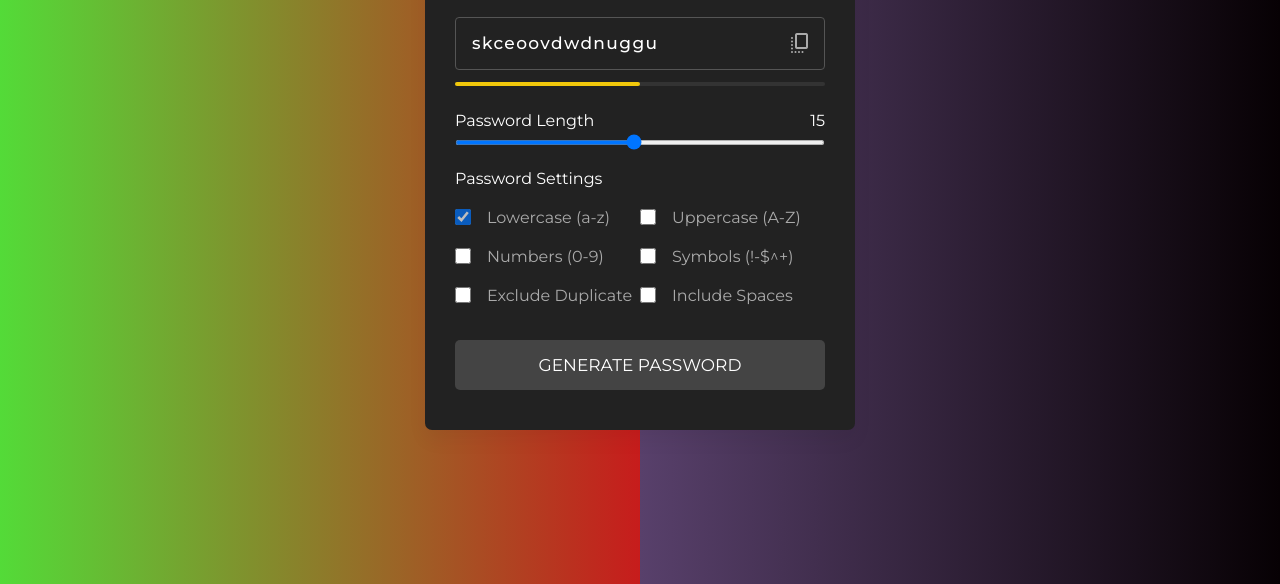
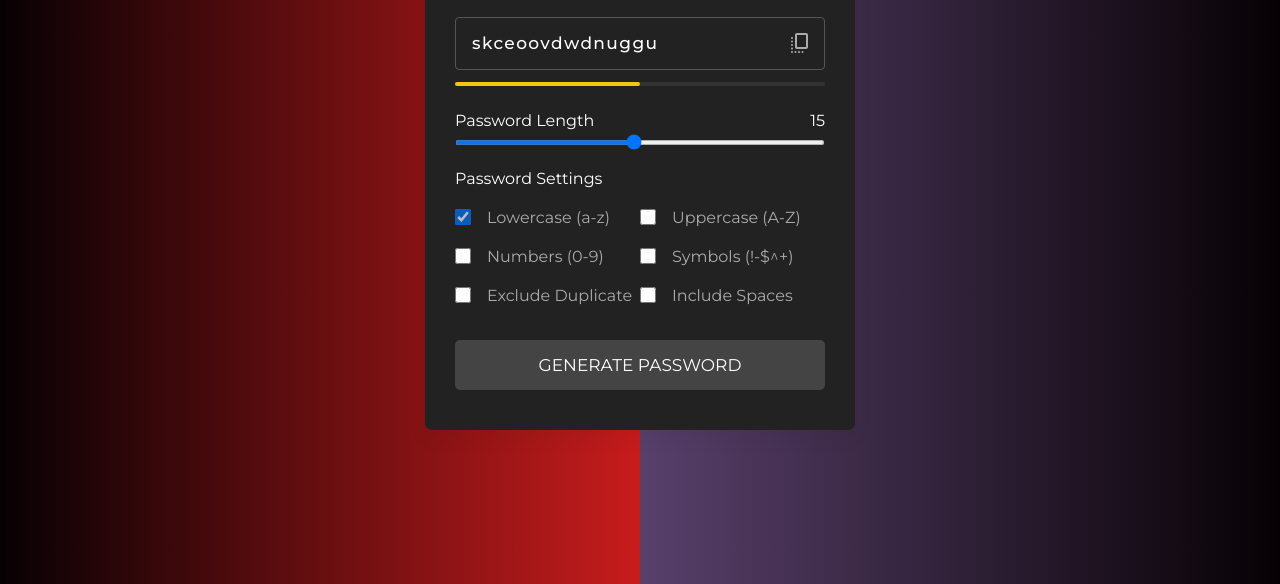
Before and after one commit to Hkohansal/Password-Generator, a plain HTML site: page Password Generator/index.html in a window 1280 px wide. Shown: the part 216-800 px from the top of the page. Drawn offline with nearby package versions, Linux system fonts and the light colour scheme.

Commit message:
backgroud-update

```diff
--- a/Password Generator/style.css
+++ b/Password Generator/style.css
@@ -5,22 +5,19 @@
   font-family: "Montserrat", sans-serif;
   color: #fff;
 }
-
 body {
   display: flex;
   align-items: center;
   justify-content: center;
   min-height: 100vh;
-  background-image: linear-gradient(to right, rgb(83, 219, 56), rgb(199, 28, 28) 50%, rgb(88, 64, 107) 50%, rgb(7, 1, 4));
+  background-image: linear-gradient(to right, rgb(7, 1, 4), rgb(199, 28, 28) 50%, rgb(88, 64, 107) 50%, rgb(7, 1, 4));
 }
-
 .container {
   width: 430px;
   background: #222;
   border-radius: 7px;
   box-shadow: 0 10px 20px rgba(0, 0, 0, 0.05);
 }
-
 .container h2 {
   font-weight: 600;
   font-size: 21px;
@@ -28,15 +25,12 @@ body {
   border-bottom: 1px solid #444;
   text-align: center;
 }
-
 .wrapper {
   margin: 20px 30px;
 }
-
 .input-box {
   position: relative;
 }
-
 .input-box input {
   width: 100%;
   height: 53px;
@@ -49,7 +43,6 @@ body {
   border: 1px solid #555;
   padding: 0 48px 0 16px;
 }
-
 .input-box span {
   position: absolute;
   right: 13px;
@@ -57,11 +50,9 @@ body {
   line-height: 53px;
   color: #aaa;
 }
-
 .input-box span:hover {
   color: #4285f4 !important;
 }
-
 .pass-indicator {
   width: 100%;
   height: 4px;
@@ -70,7 +61,6 @@ body {
   margin-top: 12px;
   border-radius: 25px;
 }
-
 .pass-indicator::before {
   position: absolute;
   content: "";
@@ -79,70 +69,57 @@ body {
   border-radius: inherit;
   transition: width 0.3s ease;
 }
-
 .pass-indicator#weak::before {
   width: 20%;
   background: #e64a4a;
 }
-
 .pass-indicator#medium::before {
   width: 50%;
   background: #f1c80b;
 }
-
 .pass-indicator#strong::before {
   width: 100%;
   background: #27c468;
 }
-
 .pass-length {
   margin: 25px 0 20px;
 }
-
 .pass-length .details {
   display: flex;
   justify-content: space-between;
 }
-
 .pass-length input {
   width: 100%;
   height: 5px;
 }
-
 .pass-settings .options {
   display: flex;
   list-style: none;
   flex-wrap: wrap;
   margin-top: 20px;
 }
-
 .pass-settings .options .option {
   display: flex;
   align-items: center;
   margin-bottom: 20px;
   width: 50%;
 }
-
 .options .option:first-child {
   pointer-events: none;
 }
-
 .options .option:first-child input {
   opacity: 0.7;
 }
-
 .options .option input {
   height: 16px;
   width: 16px;
   cursor: pointer;
 }
-
 .options .option label {
   cursor: pointer;
   color: #aaa;
   padding-left: 16px;
 }
-
 .generate-btn {
   width: 100%;
   color: #fff;
@@ -157,15 +134,12 @@ body {
   margin: 15px 0 20px;
   transition: background 0.3s ease, transform 0.2s ease;
 }
-
 .generate-btn:hover {
   background: #333;
 }
-
 .generate-btn:active {
   transform: scale(0.95);
 }
-
 @media (max-width: 768px) {
   .container {
     width: 90%;
```
